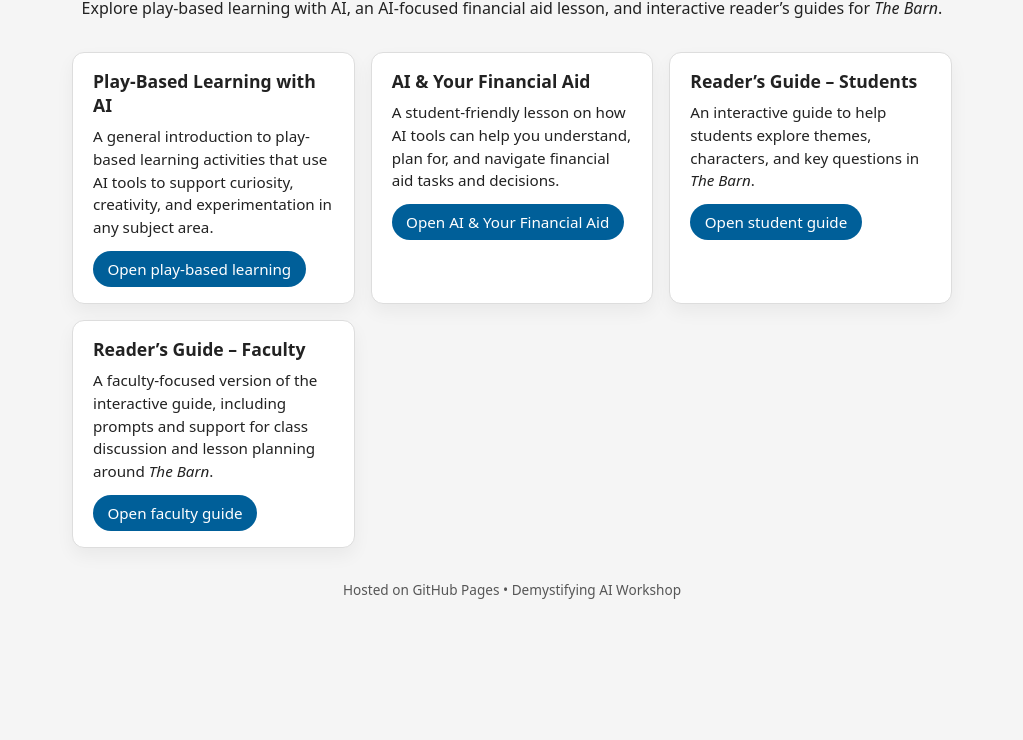
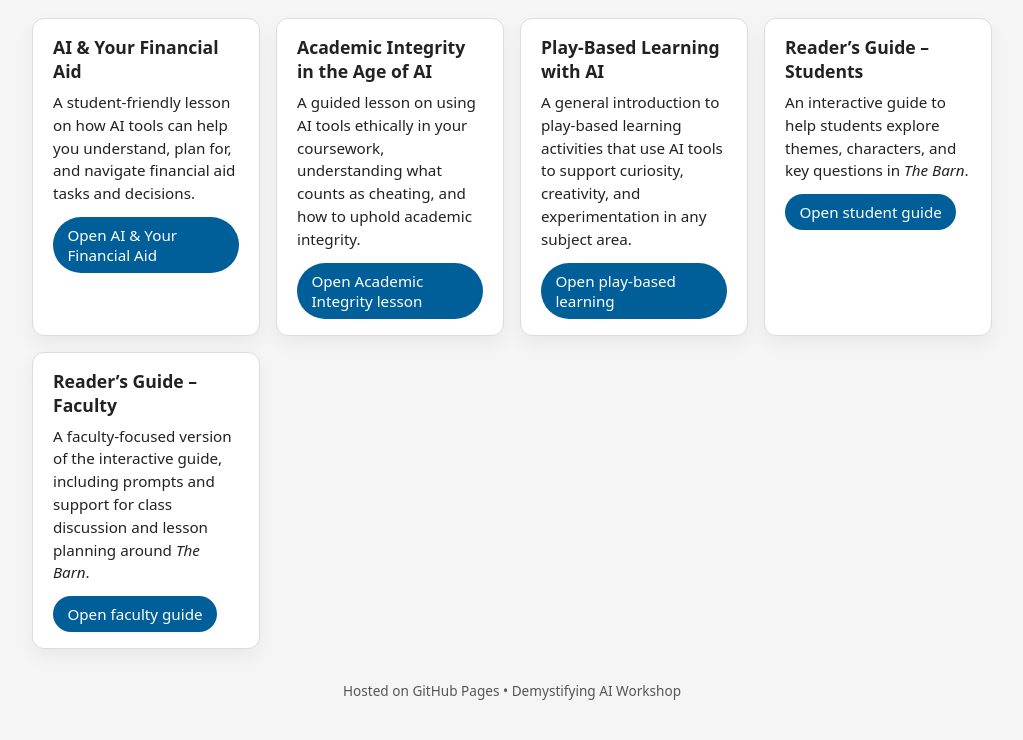
Before and after one commit to mqaissaunee-bcc/Demystifying-AI-Workshop, a plain HTML site: page index.html in a window 1280 px wide. Shown: the part 127-867 px from the top of the page, without its empty margins (128-1151 px from the left). Before the commit the page ends 800 px from the top, so only its background shows below. Drawn offline with Linux system fonts and the light colour scheme.

Commit message:
Update index.html

```diff
--- a/index.html
+++ b/index.html
@@ -35,7 +35,7 @@
       justify-content: center;
     }
     .container {
-      max-width: 880px;
+      max-width: 960px;
       width: 100%;
       padding: 2.5rem 1.5rem;
     }
@@ -96,12 +96,30 @@
   <main class="container">
     <h1>Demystifying AI Workshop</h1>
     <p class="lead">
-      Explore play-based learning with AI, an AI-focused financial aid lesson,
-      and interactive reader’s guides for
+      Explore student-facing AI lessons, play-based learning with AI, and
+      interactive reader’s guides for
       <span style="font-style: italic;">The Barn</span>.
     </p>
 
-   <section class="cards" aria-label="Workshop resources">
+    <section class="cards" aria-label="Workshop resources">
+      <article class="card">
+        <h2>AI &amp; Your Financial Aid</h2>
+        <p>
+          A student-friendly lesson on how AI tools can help you understand,
+          plan for, and navigate financial aid tasks and decisions.
+        </p>
+        <a href="ai_student_aid_lesson.html">Open AI &amp; Your Financial Aid</a>
+      </article>
+
+      <article class="card">
+        <h2>Academic Integrity in the Age of AI</h2>
+        <p>
+          A guided lesson on using AI tools ethically in your coursework,
+          understanding what counts as cheating, and how to uphold academic integrity.
+        </p>
+        <a href="ai_cheating_lesson.html">Open Academic Integrity lesson</a>
+      </article>
+
       <article class="card">
         <h2>Play-Based Learning with AI</h2>
         <p>
@@ -110,15 +128,6 @@
           in any subject area.
         </p>
         <a href="Play-Based-Learning.html">Open play-based learning</a>
-      </article>
-
-      <article class="card">
-        <h2>AI &amp; Your Financial Aid</h2>
-        <p>
-          A student-friendly lesson on how AI tools can help you understand,
-          plan for, and navigate financial aid tasks and decisions.
-        </p>
-        <a href="ai_student_aid_lesson.html">Open AI &amp; Your Financial Aid</a>
       </article>
 
       <article class="card">
```
